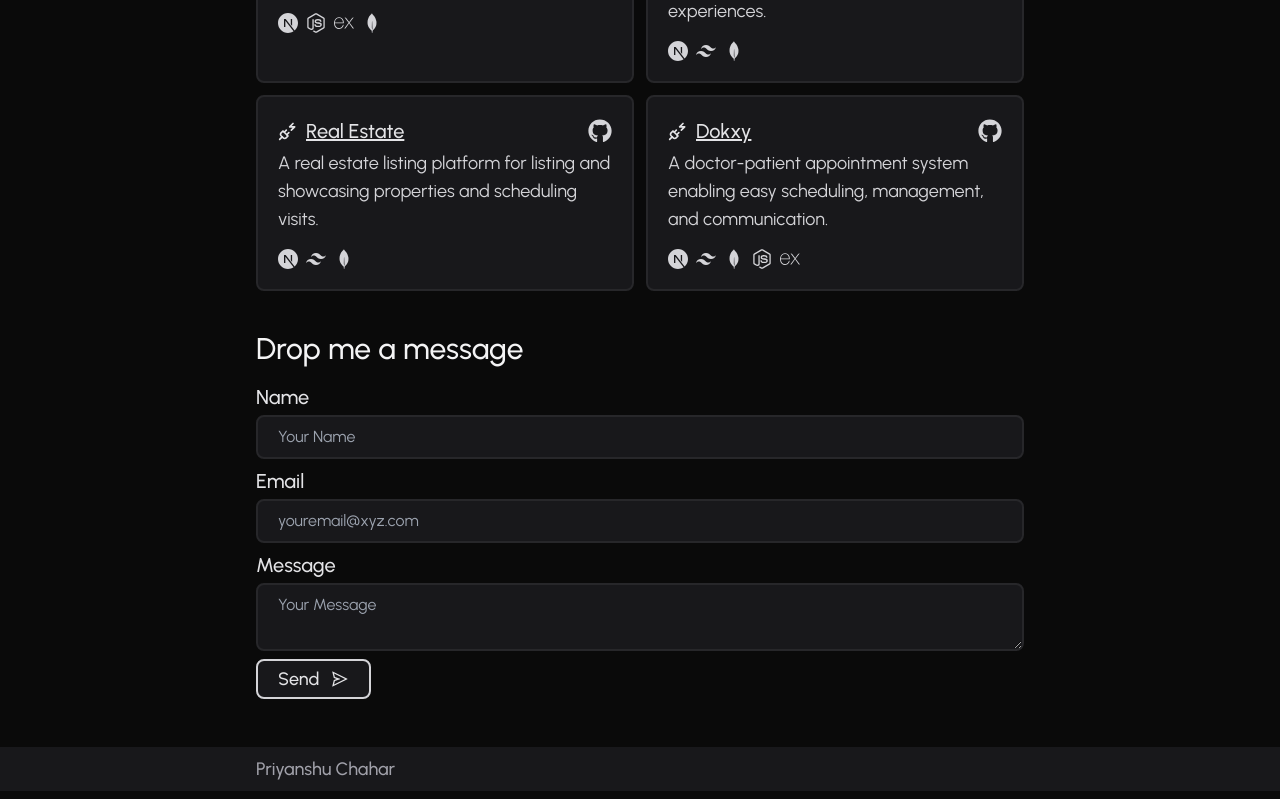
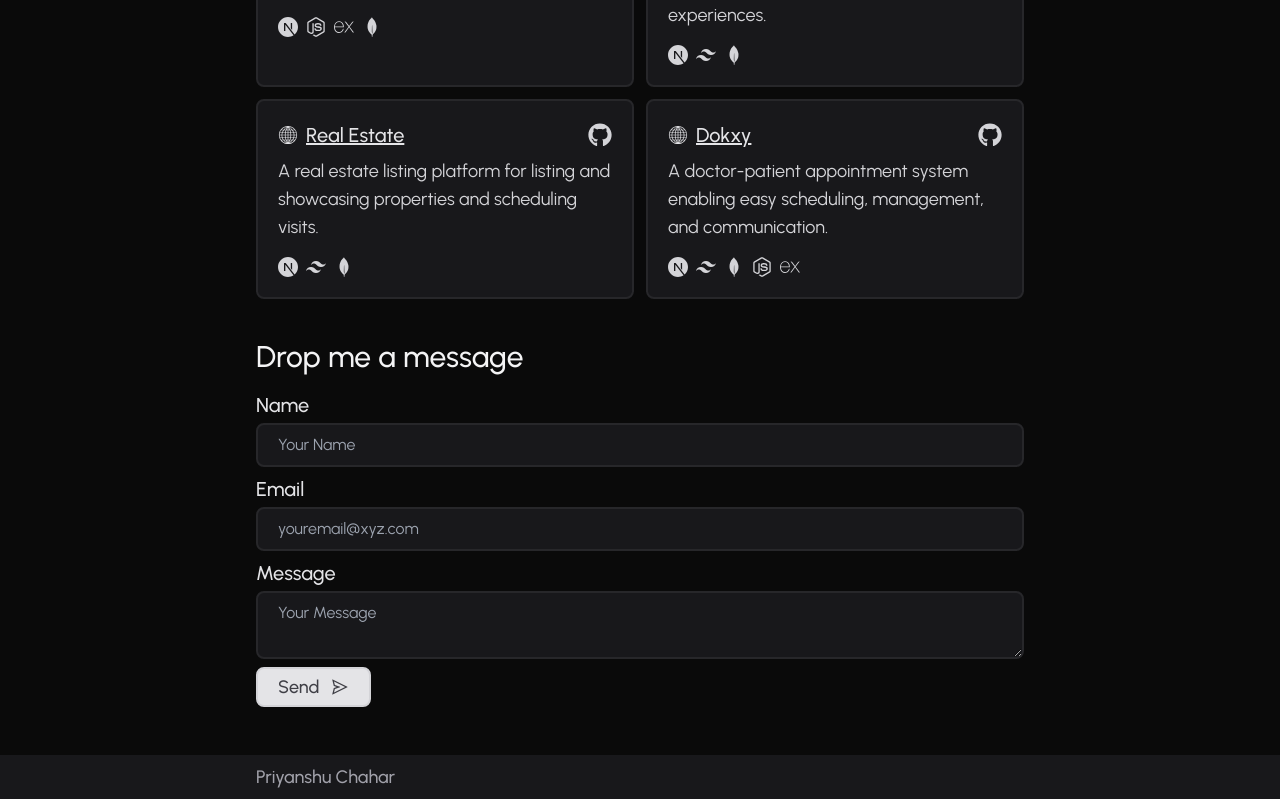
Before and after one commit to Bluetooxth/priyanxhu.dev, a Next.js app: page / in a window 1280 px wide. Shown: the part 725-1524 px from the top of the page. Built offline with nearby package versions, Linux system fonts and the light colour scheme.

Commit message:
icon change

```diff
--- a/components/Home/Contact.jsx
+++ b/components/Home/Contact.jsx
@@ -91,7 +91,7 @@ const Contact = () => {
           </div>
           <button
             onClick={handleSubmit}
-            className="py-1 px-3 md:px-5 bg-zinc-900 hover:bg-zinc-900 text-zinc-200 text-lg font-medium border-2 border-zinc-300 rounded-lg transition-all duration-300 ease-in-out flex items-center gap-3"
+            className="py-1 px-3 md:px-5 bg-zinc-200 hover:bg-zinc-300 text-zinc-700 text-lg font-medium border-2 border-zinc-300 rounded-lg transition-all duration-300 ease-in-out flex items-center gap-3"
           >
             {`${btn}`} <AiOutlineSend className="inline-block" />
           </button>
--- a/components/Home/Projects.jsx
+++ b/components/Home/Projects.jsx
@@ -2,7 +2,7 @@ import React from "react";
 import projexts from "@/data/Projects";
 import Link from "next/link";
 import { FaGithub } from "react-icons/fa";
-import { LuPlugZap } from "react-icons/lu";
+import { GiWireframeGlobe } from "react-icons/gi";
 
 const Projects = () => {
   return (
@@ -25,13 +25,13 @@ const Projects = () => {
                     href={project.link}
                     className="text-xl font-medium text-zinc-200 flex items-center gap-2 underline"
                   >
-                    <LuPlugZap className="" /> {project.name}
+                    <GiWireframeGlobe className="" /> {project.name}
                   </Link>
                   <Link href={project.github} className="text-zinc-200">
                     <FaGithub className="text-2xl text-zinc-300" />
                   </Link>
                 </div>
-                <p className="text-lg text-zinc-300">{project.desc}</p>
+                <p className="text-lg text-zinc-300 mt-1">{project.desc}</p>
               </div>
               <div className="flex flex-col justify-start items-start gap-2 h-full mt-2">
                 <div className="flex flex-wrap justify-start items-start gap-2">
```
